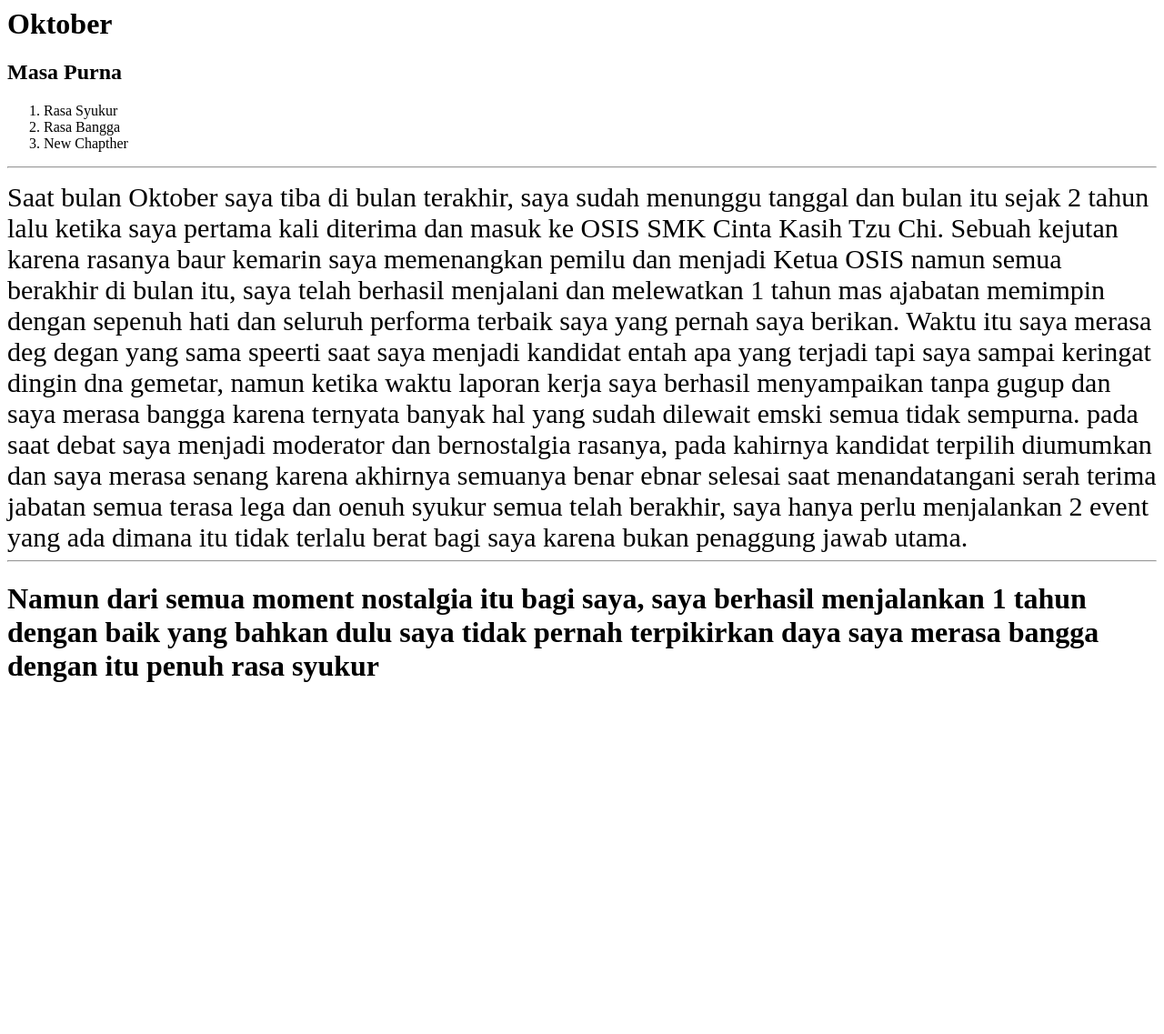
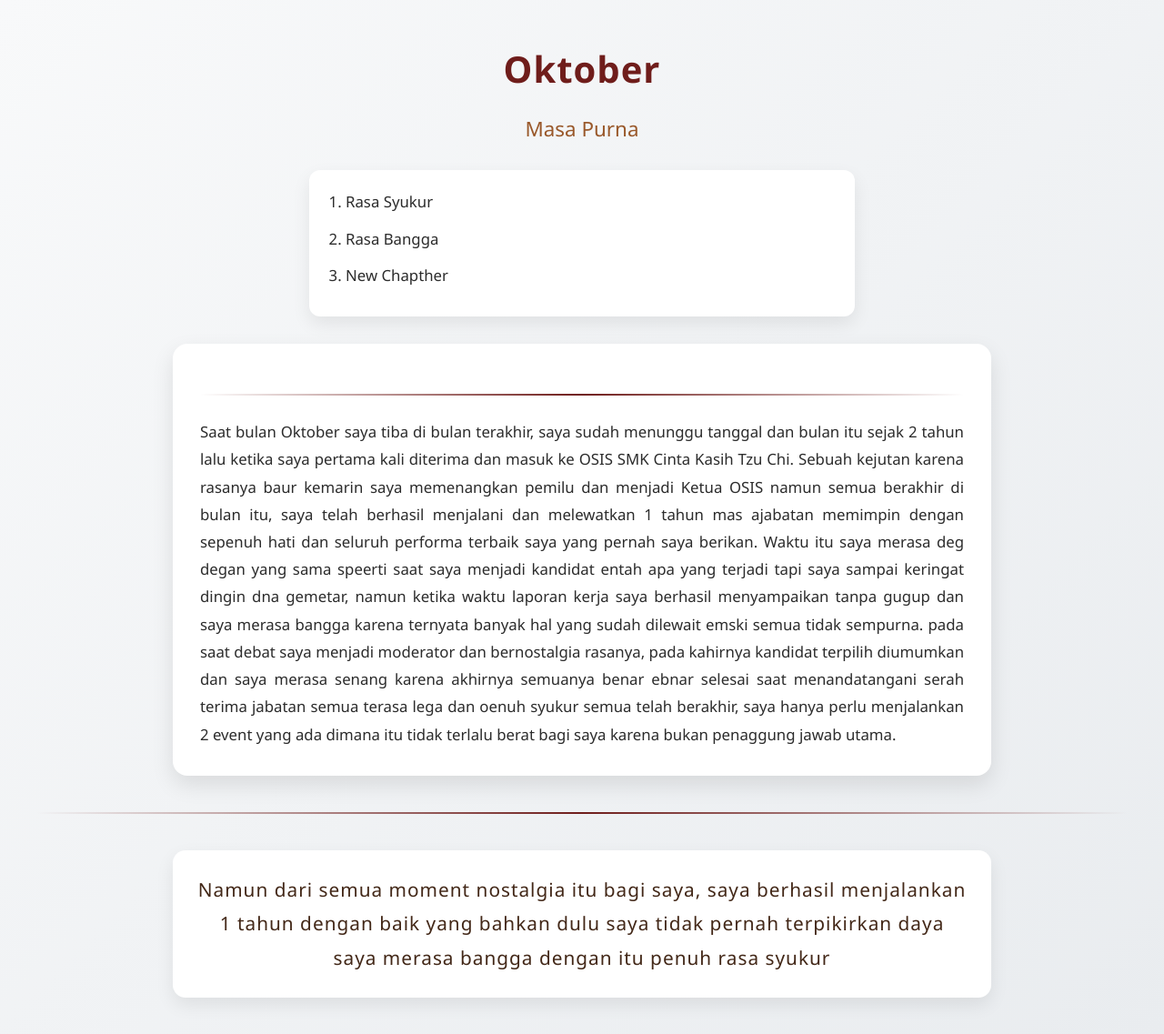
Before and after one commit to Anzelmus/Pemograman-web-tc, a PHP site: page /bulan.html in a window 1280 px wide. Shown: the whole page at 91% size. Before the commit the page ends 750 px from the top, so only its background shows below. Run offline with PHP 8.4, Linux system fonts and the light colour scheme.

Commit message:
Add files via upload

```diff
--- a/bulan.css
+++ b/bulan.css
@@ -1,6 +1,87 @@
+/* Reset dasar */
+* {
+    margin: 0;
+    padding: 0;
+    box-sizing: border-box;
+    font-family: "Segoe UI", Tahoma, sans-serif;
+}
 
-.hr{
-font-size: 30;
-font-family: 'Times New Roman', Times, serif;
-justify-content: center;
+/* Background halaman */
+body {
+    background: linear-gradient(135deg, #f8f9fa, #e9ecef);
+    color: #2c2c2c;
+    line-height: 1.8;
+    padding: 40px;
 }
+
+/* Judul utama */
+h1 {
+    text-align: center;
+    font-size: 2.5rem;
+    color: #6f1d1b;
+    margin-bottom: 10px;
+    letter-spacing: 1px;
+}
+
+/* Subjudul */
+h2 {
+    text-align: center;
+    font-size: 1.4rem;
+    color: #99582a;
+    margin-bottom: 25px;
+    font-weight: 500;
+}
+
+/* List */
+ol {
+    max-width: 600px;
+    margin: 0 auto 30px;
+    padding-left: 25px;
+    background-color: #ffffff;
+    border-radius: 12px;
+    padding: 20px 40px;
+    box-shadow: 0 8px 20px rgba(0, 0, 0, 0.08);
+}
+
+ol li {
+    margin-bottom: 10px;
+    font-size: 1.05rem;
+}
+
+/* Divider & isi cerita */
+.hr {
+    max-width: 900px;
+    margin: 0 auto 40px;
+    background-color: #ffffff;
+    padding: 30px;
+    border-radius: 16px;
+    box-shadow: 0 10px 25px rgba(0, 0, 0, 0.1);
+}
+
+/* Garis */
+hr {
+    border: none;
+    height: 2px;
+    background: linear-gradient(to right, transparent, #6f1d1b, transparent);
+    margin: 25px 0;
+}
+
+/* Paragraf cerita */
+.hr {
+    font-size: 1.05rem;
+    text-align: justify;
+}
+
+/* Penutup */
+body > h1:last-of-type {
+    max-width: 900px;
+    margin: 40px auto 0;
+    font-size: 1.3rem;
+    font-weight: 500;
+    text-align: center;
+    color: #432818;
+    background-color: #fff;
+    padding: 25px;
+    border-radius: 14px;
+    box-shadow: 0 8px 20px rgba(0, 0, 0, 0.08);
+}
```
